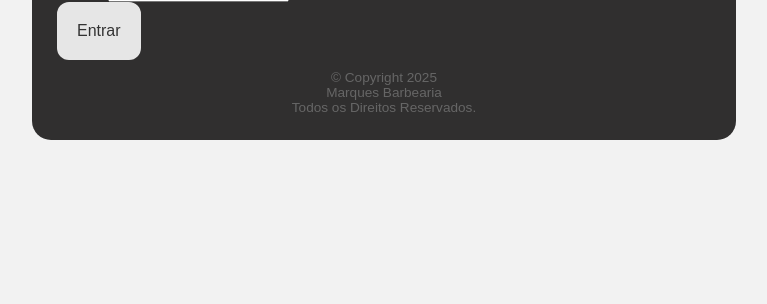
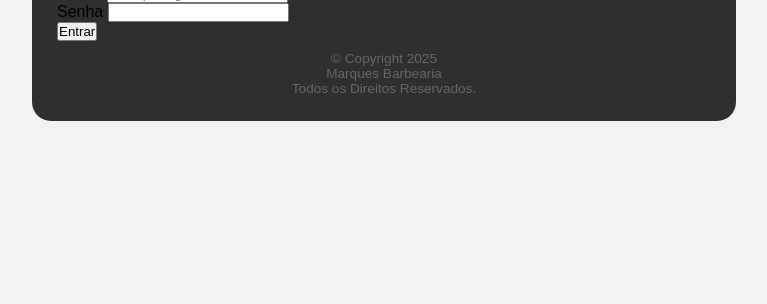
Before and after one commit to Dev-Henriquecampelo/Pagina-web-Barbearia, a plain HTML site: page login.html in a window 1280 px wide. Shown: the part 496-800 px from the top of the page, without its empty margins (256-1023 px from the left). Drawn offline with Linux system fonts and the light colour scheme.

Commit message:
Modificação no estilo do formulário de login

```diff
--- a/login.html
+++ b/login.html
@@ -24,7 +24,7 @@
                 <label>Senha</label>
                 <input type="password">
                 <br>
-                <button class="btn">Entrar</button>
+                <button class="btn-login">Entrar</button>
             </form>
 
             <footer>
```
